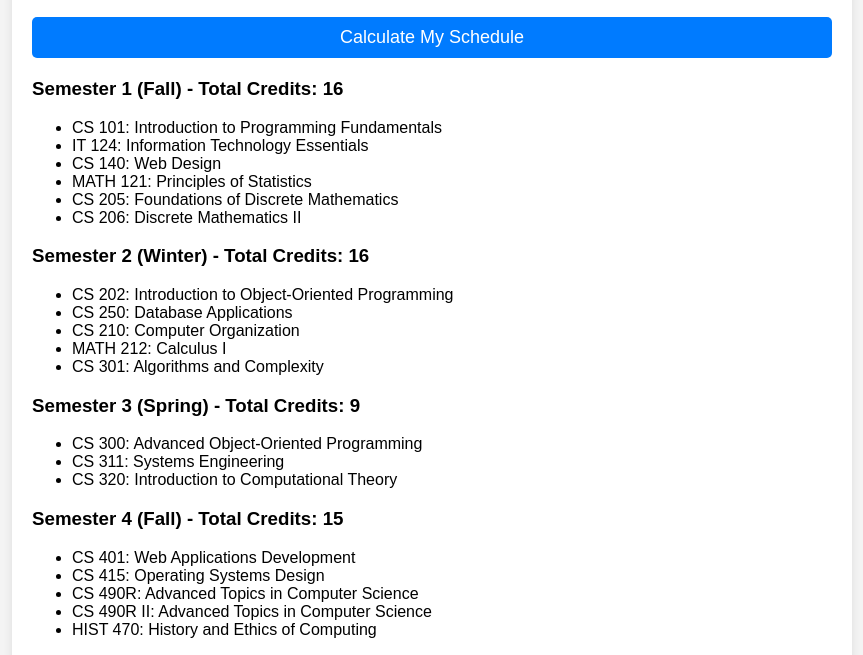
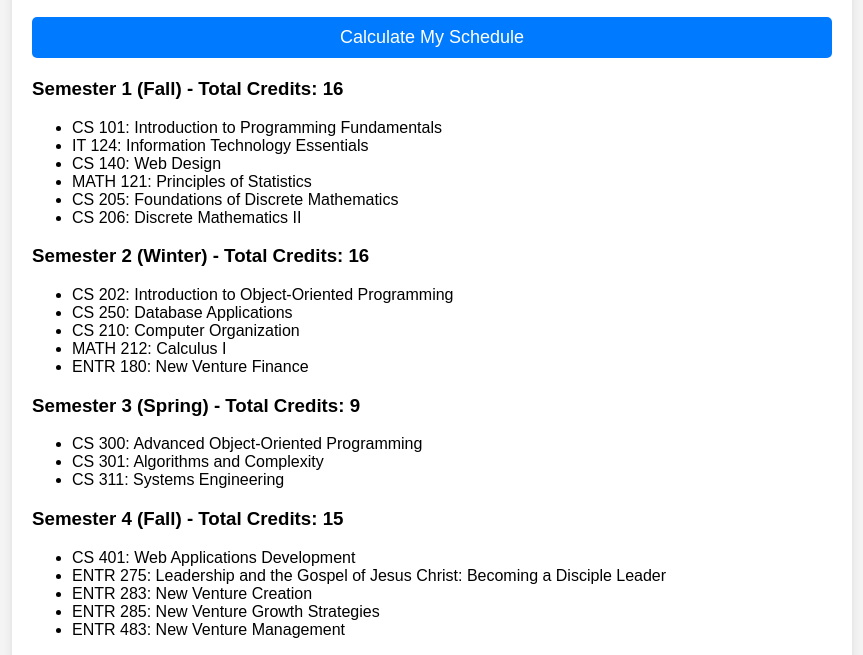
Before and after one commit to sthcst/Course-Scheduler, a website: page index.html in a window 1280 px wide. Both pictures are taken after a click on the button "Calculate My Schedule". Shown: the part 144-799 px from the top of the page, without its empty margins (208-1071 px from the left). Drawn offline with Linux system fonts and the light colour scheme.

Commit message:
Respect class prerequisites

```diff
--- a/index.html
+++ b/index.html
@@ -14,7 +14,7 @@
             <label for="major">Major:</label>
             <select id="major">
                 <option value="majors/CS.json">Computer Science</option>
-                <option value="Accounting_BS_Program.json">Accounting</option>
+                <option value="majors/ACCT.json">Accounting</option>
             </select>
 
             <label for="minor1">Minor 1:</label>
--- a/majors/CS.json
+++ b/majors/CS.json
@@ -4,121 +4,141 @@
       "course_number": "CS 101",
       "course_name": "Introduction to Programming Fundamentals",
       "semesters_offered": ["Fall", "Winter", "Spring"],
-        "credits": 3
+      "credits": 3,
+      "prerequisites": []
     },
     {
       "course_number": "IT 124",
       "course_name": "Information Technology Essentials",
       "semesters_offered": ["Fall", "Winter"],
-        "credits": 3
+      "credits": 3,
+      "prerequisites": ["CS 101"]
     },
     {
       "course_number": "CS 140",
       "course_name": "Web Design",
       "semesters_offered": ["Fall", "Spring"],
-        "credits": 3
+      "credits": 3,
+      "prerequisites": ["IT 124"]
     },
     {
       "course_number": "MATH 121",
       "course_name": "Principles of Statistics",
       "semesters_offered": ["Fall", "Winter", "Spring"],
-        "credits": 3
+      "credits": 3,
+      "prerequisites": ["CS 140"]
     },
     {
       "course_number": "CS 205",
       "course_name": "Foundations of Discrete Mathematics",
       "semesters_offered": ["Fall", "Winter"],
-        "credits": 3
+      "credits": 3,
+      "prerequisites": ["MATH 121"]
     },
     {
       "course_number": "CS 206",
       "course_name": "Discrete Mathematics II",
       "semesters_offered": ["Fall", "Spring"],
-        "credits": 1
+      "credits": 1,
+      "prerequisites": ["CS 205"]
     },
     {
       "course_number": "CS 202",
       "course_name": "Introduction to Object-Oriented Programming",
       "semesters_offered": ["Fall", "Winter"],
-        "credits": 3
+      "credits": 3,
+      "prerequisites": ["CS 206"]
     },
     {
       "course_number": "CS 250",
       "course_name": "Database Applications",
       "semesters_offered": ["Winter", "Spring"],
-        "credits": 3
+      "credits": 3,
+      "prerequisites": ["CS 202"]
     },
     {
       "course_number": "CS 210",
       "course_name": "Computer Organization",
       "semesters_offered": ["Fall", "Winter"],
-        "credits": 3
+      "credits": 3,
+      "prerequisites": ["CS 250"]
     },
     {
       "course_number": "MATH 212",
       "course_name": "Calculus I",
       "semesters_offered": ["Fall", "Winter"],
-        "credits": 4
+      "credits": 4,
+      "prerequisites": ["CS 210"]
     },
     {
       "course_number": "CS 300",
       "course_name": "Advanced Object-Oriented Programming",
       "semesters_offered": ["Fall", "Spring"],
-        "credits": 3
+      "credits": 3,
+      "prerequisites": ["MATH 212"]
     },
     {
       "course_number": "CS 301",
       "course_name": "Algorithms and Complexity",
       "semesters_offered": ["Winter", "Spring"],
-        "credits": 3
+      "credits": 3,
+      "prerequisites": ["CS 300"]
     },
     {
       "course_number": "CS 311",
       "course_name": "Systems Engineering",
       "semesters_offered": ["Fall", "Spring"],
-        "credits": 3
+      "credits": 3,
+      "prerequisites": ["CS 301"]
     },
     {
       "course_number": "CS 401",
       "course_name": "Web Applications Development",
       "semesters_offered": ["Fall"],
-        "credits": 3
+      "credits": 3,
+      "prerequisites": ["CS 311"]
     },
     {
       "course_number": "CS 320",
       "course_name": "Introduction to Computational Theory",
       "semesters_offered": ["Winter", "Spring"],
-        "credits": 3
+      "credits": 3,
+      "prerequisites": ["CS 401"]
     },
     {
       "course_number": "CS 415",
       "course_name": "Operating Systems Design",
       "semesters_offered": ["Fall"],
-        "credits": 3
+      "credits": 3,
+      "prerequisites": ["CS 320"]
     },
     {
       "course_number": "CS 490R",
       "course_name": "Advanced Topics in Computer Science",
       "semesters_offered": ["Fall", "Winter", "Spring"],
-        "credits": 3
+      "credits": 3,
+      "prerequisites": ["CS 415"]
     },
     {
       "course_number": "CS 490R II",
       "course_name": "Advanced Topics in Computer Science",
       "semesters_offered": ["Fall", "Winter", "Spring"],
-        "credits": 3
+      "credits": 3,
+      "prerequisites": ["CS 490R"]
     },
     {
       "course_number": "CS 420",
       "course_name": "Programming Languages",
       "semesters_offered": ["Spring"],
-        "credits": 3
+      "credits": 3,
+      "prerequisites": ["CS 490R II"]
     },
     {
       "course_number": "HIST 470",
       "course_name": "History and Ethics of Computing",
       "semesters_offered": ["Fall", "Winter"],
-        "credits": 3
+      "credits": 3,
+      "prerequisites": ["CS 420"]
     }
   ]
 }
--- a/minors/ENTR.json
+++ b/minors/ENTR.json
@@ -4,37 +4,43 @@
       "course_number": "ENTR 180",
       "course_name": "New Venture Finance",
       "semesters_offered": ["Fall", "Winter", "Spring"],
-        "credits": 3
+      "credits": 3,
+      "prerequisites": []
     },
     {
       "course_number": "ENTR 275",
       "course_name": "Leadership and the Gospel of Jesus Christ: Becoming a Disciple Leader",
       "semesters_offered": ["Fall", "Winter", "Spring"],
-        "credits": 3
+      "credits": 3,
+      "prerequisites": ["ENTR 180"]
     },
     {
       "course_number": "ENTR 283",
       "course_name": "New Venture Creation",
       "semesters_offered": ["Fall", "Winter", "Spring"],
-        "credits": 3
+      "credits": 3,
+      "prerequisites": ["ENTR 275"]
     },
     {
       "course_number": "ENTR 285",
       "course_name": "New Venture Growth Strategies",
       "semesters_offered": ["Fall", "Winter", "Spring"],
-        "credits": 3
+      "credits": 3,
+      "prerequisites": ["ENTR 283"]
     },
     {
       "course_number": "ENTR 483",
       "course_name": "New Venture Management",
       "semesters_offered": ["Fall", "Winter", "Spring"],
-        "credits": 3
+      "credits": 3,
+      "prerequisites": ["ENTR 285"]
     },
     {
       "course_number": "ENTR 318",
       "course_name": "Personal Financial Management",
       "semesters_offered": ["Fall", "Winter"],
-        "credits": 3
+      "credits": 3,
+      "prerequisites": ["ENTR 483"]
     }
   ]
 }
--- a/minors/PAS.json
+++ b/minors/PAS.json
@@ -4,31 +4,36 @@
       "course_number": "PAIS 105",
       "course_name": "Introduction to Pacific Studies",
       "semesters_offered": ["Fall", "Winter", "Spring"],
-        "credits": 3
+      "credits": 3,
+      "prerequisites": []
     },
     {
       "course_number": "PAIS 200",
       "course_name": "Recognizing Place, Purpose, and Positionality on Native Land",
       "semesters_offered": ["Fall", "Winter", "Spring"],
-        "credits": 3
+      "credits": 3,
+      "prerequisites": ["PAIS 105"]
     },
     {
       "course_number": "PAIS 201",
       "course_name": "Indigenous Pacific Research Methodology",
       "semesters_offered": ["Fall", "Winter", "Spring"],
-        "credits": 3
+      "credits": 3,
+      "prerequisites": ["PAIS 200"]
     },
     {
       "course_number": "PAIS 220",
       "course_name": "Pacific Social Development",
       "semesters_offered": ["Fall", "Winter"],
-        "credits": 3
+      "credits": 3,
+      "prerequisites": ["PAIS 201"]
     },
     {
       "course_number": "PAIS 320",
       "course_name": "Peace and Conflict in the Pacific",
       "semesters_offered": ["Fall", "Winter"],
-        "credits": 3
+      "credits": 3,
+      "prerequisites": ["PAIS 220"]
     }
   ]
 }
--- a/script.js
+++ b/script.js
@@ -15,8 +15,8 @@ document.getElementById("calculate-schedule").addEventListener("click", async ()
         const minor1Data = await fetchJson(minor1);
         const minor2Data = await fetchJson(minor2);
 
-        // Combine all courses in sequential order
-        let allCourses = [
+        // Combine all courses
+        const allCourses = [
             ...majorData.courses,
             ...minor1Data.courses,
             ...minor2Data.courses,
@@ -28,29 +28,39 @@ document.getElementById("calculate-schedule").addEventListener("click", async ()
         const maxCredits = { Fall: 16, Winter: 16, Spring: 10 };
 
         let schedule = []; // Final schedule
+        let completedCourses = new Set();
         let semesterIndex = 0;
 
-        // Process courses until all are scheduled
-        while (allCourses.length > 0) {
+        while (allCourses.some(course => !course.scheduled)) {
             const semesterType = semesters[semesterIndex % 3];
-            let currentSemester = {
+            const currentSemester = {
                 name: `Semester ${semesterIndex + 1} (${semesterType})`,
                 credits: 0,
                 courses: [],
             };
 
-            // Iterate over courses in sequential order
-            allCourses = allCourses.filter((course) => {
+            for (const course of allCourses) {
+                if (course.scheduled) continue;
+
+                // Check prerequisites
+                const prereqsMet = course.prerequisites.every(prereq =>
+                    completedCourses.has(prereq)
+                );
+
                 if (
+                    prereqsMet &&
                     course.semesters_offered.includes(semesterType) &&
                     currentSemester.credits + course.credits <= maxCredits[semesterType]
                 ) {
                     currentSemester.courses.push(`${course.course_number}: ${course.course_name}`);
                     currentSemester.credits += course.credits;
-                    return false; // Remove scheduled course
+                    course.scheduled = true; // Mark the course as scheduled
+                    completedCourses.add(course.course_number);
                 }
-                return true; // Keep deferred courses
-            });
+
+                // Stop adding courses if the semester is full
+                if (currentSemester.credits >= maxCredits[semesterType]) break;
+            }
 
             // Add the semester if it has courses
             if (currentSemester.courses.length > 0) {
@@ -59,16 +69,16 @@ document.getElementById("calculate-schedule").addEventListener("click", async ()
 
             semesterIndex++;
             if (semesterIndex > 100) {
-                console.error("Exceeded maximum iterations. Check data integrity.");
+                console.error("Exceeded maximum iterations. Check prerequisites or data integrity.");
                 break;
             }
         }
 
         // Display the schedule
         const scheduleDiv = document.getElementById("schedule");
-        scheduleDiv.innerHTML = schedule.map((sem) => `
+        scheduleDiv.innerHTML = schedule.map(sem => `
             <h3>${sem.name} - Total Credits: ${sem.credits}</h3>
-            <ul>${sem.courses.map((c) => `<li>${c}</li>`).join('')}</ul>
+            <ul>${sem.courses.map(c => `<li>${c}</li>`).join('')}</ul>
         `).join('');
 
     } catch (error) {
```
Also changed, not shown: majors/ACCT.json (added, +137 -0 lines). Lines whose indentation alone changed are shown as unchanged.
